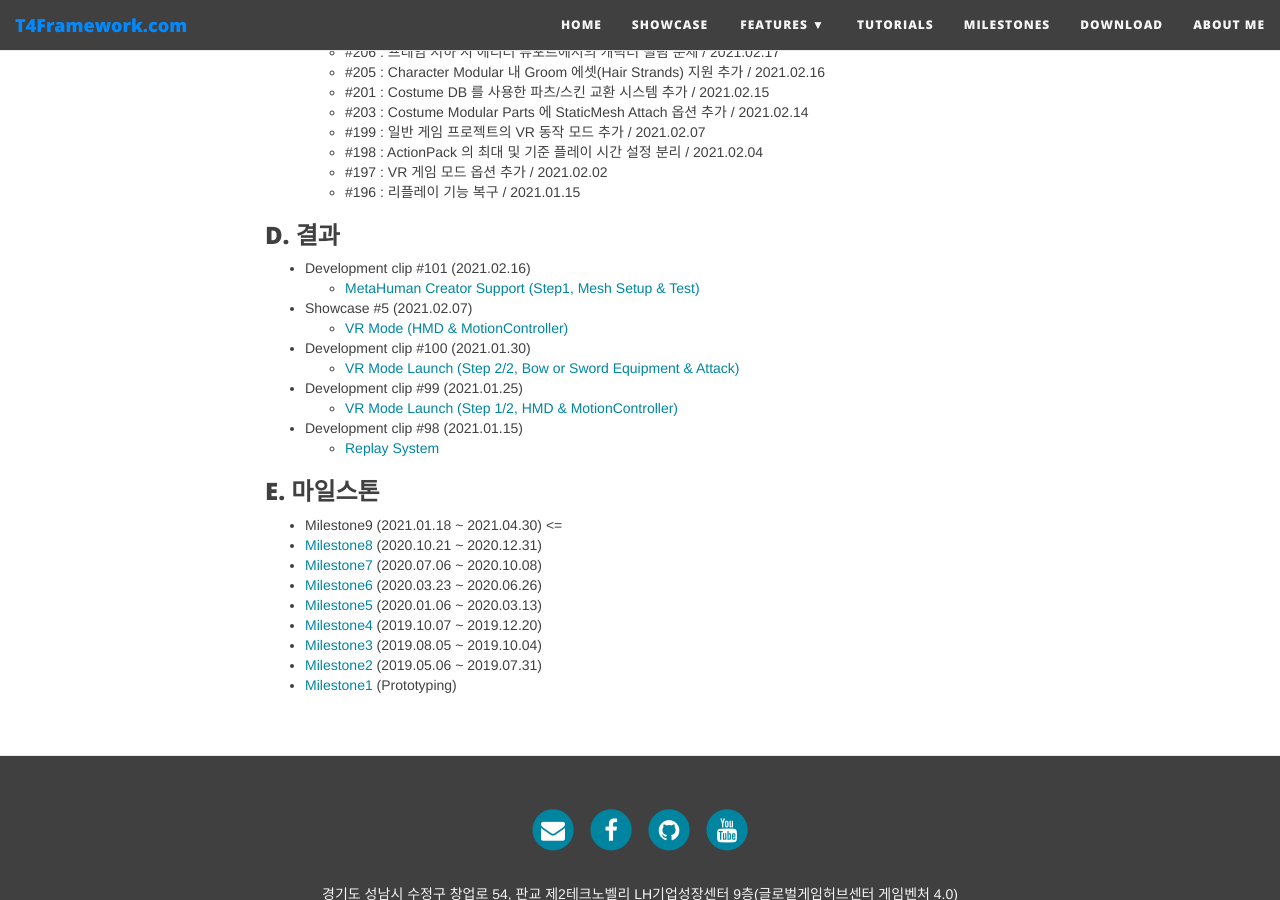
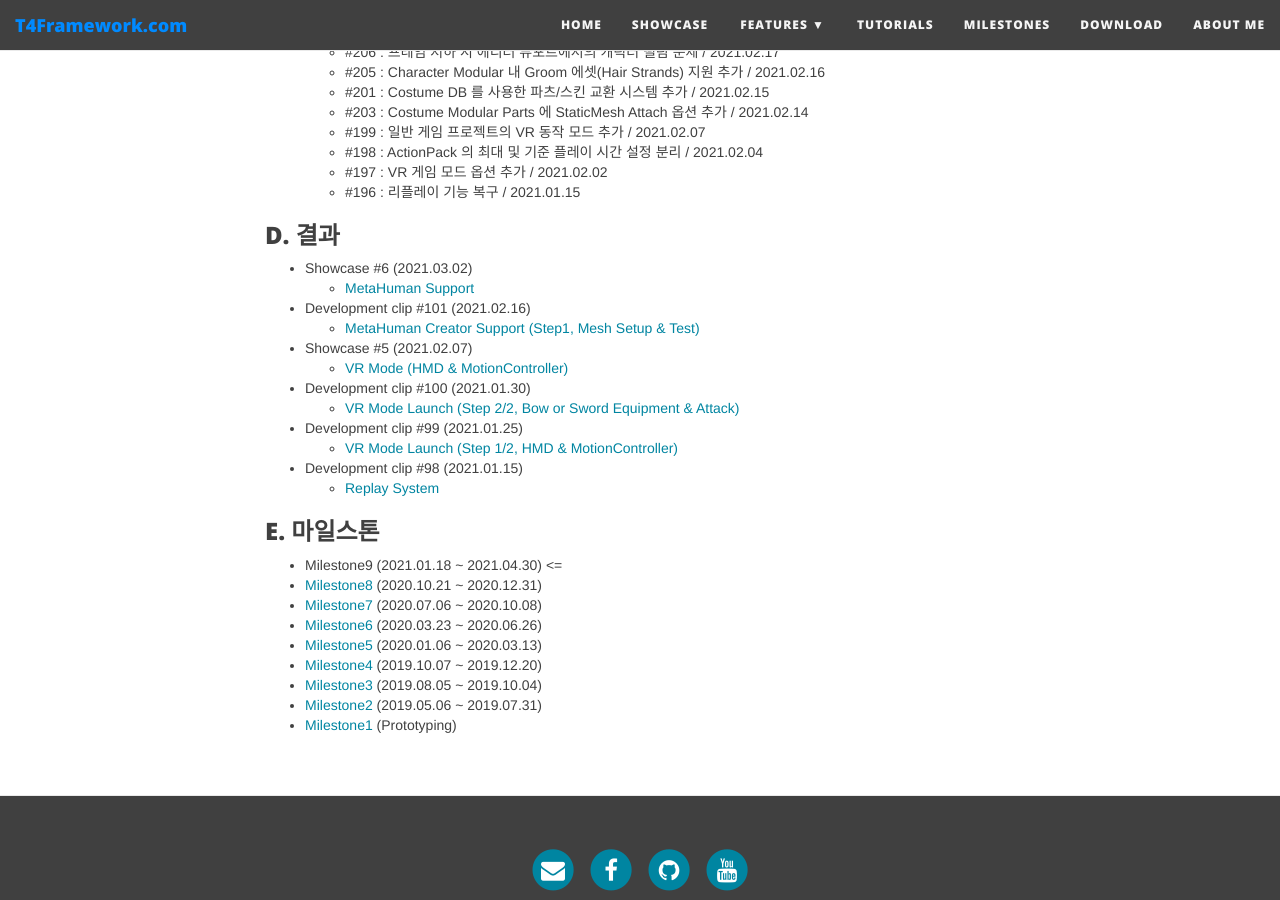
Before and after one commit to T4Framework/T4Framework_WebSite, a Jekyll site: the page built from docs/T4Framework_Milestone9_Achieved.md, in a window 1280 px wide and 900 px high, scrolled down 850 px. Built offline with Jekyll 4.4.1, drawn with Linux system fonts in a browser that asks for light colours; nearby versions of some CDN libraries.

Commit message:
Showcase #6 update

```diff
--- a/docs/T4Framework_Milestone9_Achieved.md
+++ b/docs/T4Framework_Milestone9_Achieved.md
@@ -43,6 +43,8 @@ subtitle: Milestone 9 (2021.01.18 ~ 2021.04.30)
 
 ### D. 결과
 
+- Showcase #6 (2021.03.02)
+  - [MetaHuman Support](https://youtu.be/d5XgMSJacCU){: target="_blank" }
 - Development clip #101 (2021.02.16)
   - [MetaHuman Creator Support (Step1, Mesh Setup & Test)](https://youtu.be/KQWv8CD-HWY){: target="_blank" }
 - Showcase #5 (2021.02.07)
--- a/docs/index.html
+++ b/docs/index.html
@@ -30,9 +30,9 @@ subtitle: The Most Powerful MMO Action RPG Framework for UE4
     </h3>
 </center>
 <hr />
-<div class="embed-container"><iframe src="https://www.youtube.com/embed/evzdpNTg3-4" frameborder="0" width="1280" height="720"></iframe></div>
+<div class="embed-container"><iframe src="https://www.youtube.com/embed/d5XgMSJacCU" frameborder="0" width="1280" height="720"></iframe></div>
 <center>
-    <b>Showcase #5 : VR Mode (HMD & MotionController) - 2021.02.07</b><br />
+    <b>Showcase #6 : MetaHuman Support - 2021.03.02</b><br />
     <a href="https://www.youtube.com/channel/UCoVNwMxu9CUzc92zGYN4l6A" target="_blank"><b>More Clips...</b></a>
 </center>
 <hr />
```
Also changed, not shown: docs/T4Framework_Showcase.md (+5 -0 lines).
